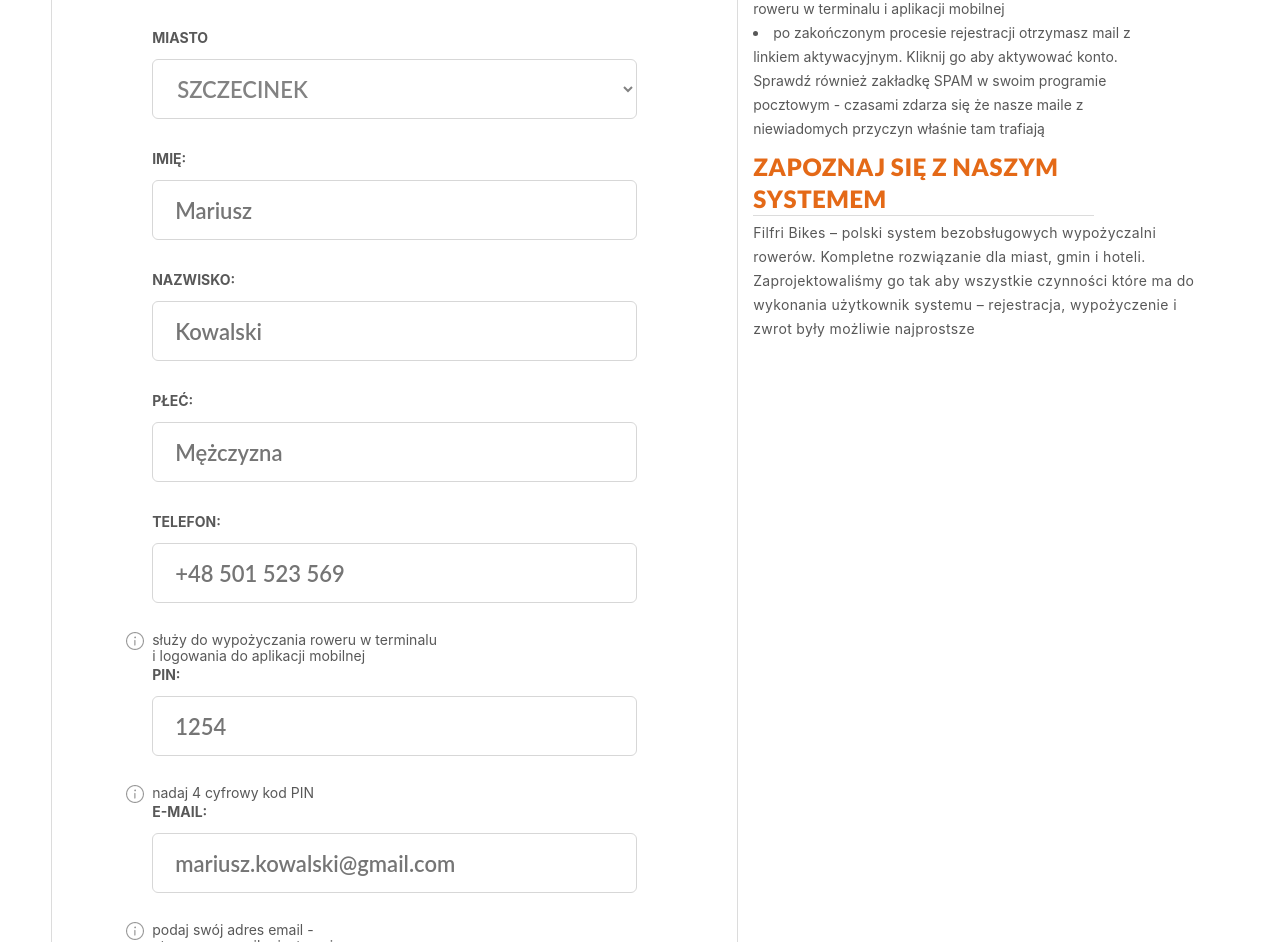
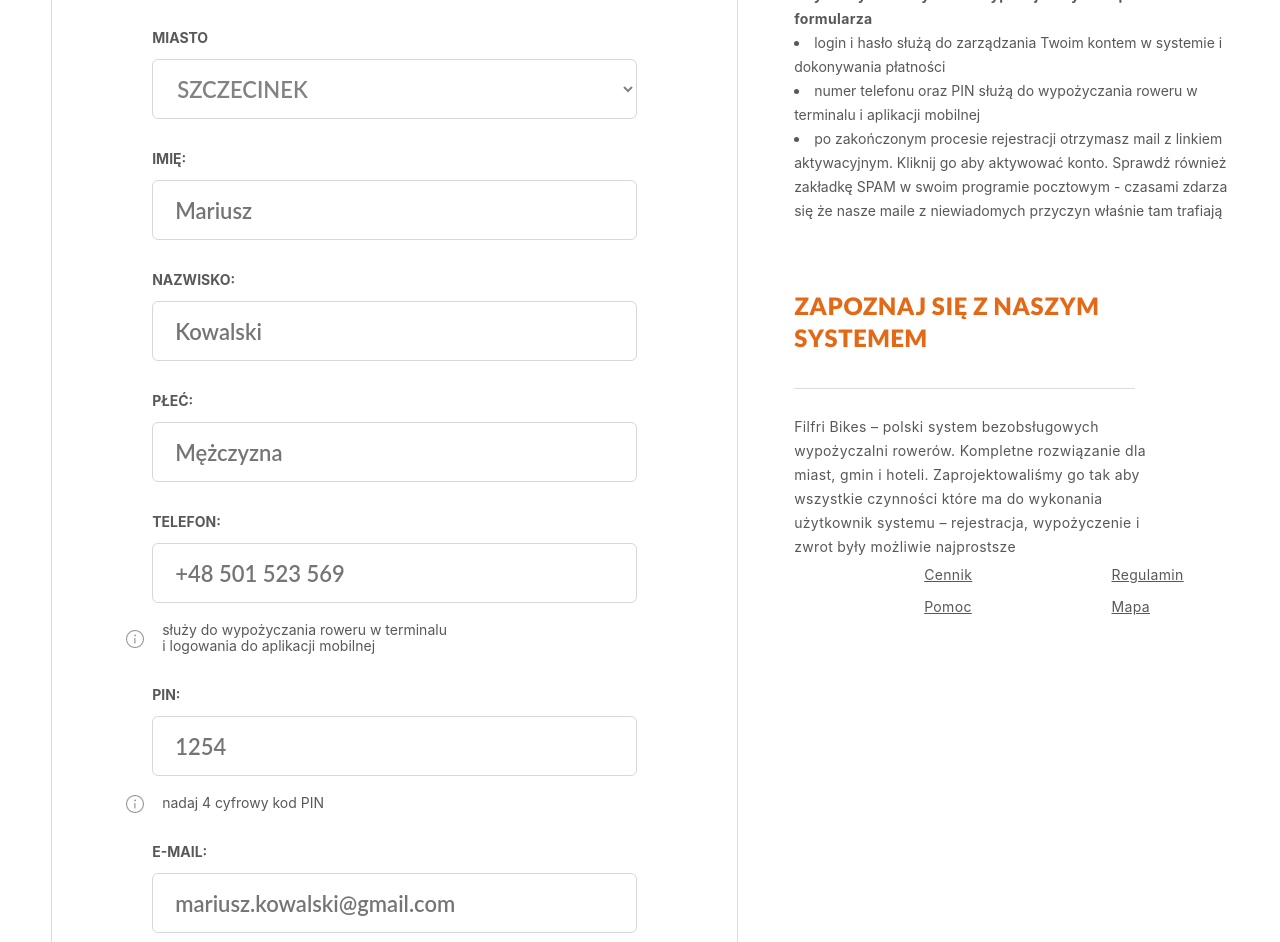
Before and after one commit to michu1234/bikes_rwd, a plain HTML site: page Register/index.html in a window 1280 px wide. Shown: the part 327-1269 px from the top of the page. Drawn offline with nearby package versions, Linux system fonts and the light colour scheme; a web font is replaced by a local one.

Commit message:
register mobile ready

```diff
--- a/Register/index.html
+++ b/Register/index.html
@@ -28,9 +28,15 @@
                         <span class="font--middle">+48</span> 86 222 34 88</p>
                 </div>
                 <div class="col-md-2 d-flex align-self-end justify-content-end">
-                    <a class="header__flag" href="#"><img src="../assets/img/pl.png" alt="polish language"></a>
-                    <a class="header__flag" href="#"><img src="../assets/img/en.png" alt="english language"></a>
-                    <a class="header__flag" href="#"><img src="../assets/img/no.png" alt="norwegian language"></a>
+                    <a class="header__flag" href="#">
+                        <img src="../assets/img/pl.png" alt="polish language">
+                    </a>
+                    <a class="header__flag" href="#">
+                        <img src="../assets/img/en.png" alt="english language">
+                    </a>
+                    <a class="header__flag" href="#">
+                        <img src="../assets/img/no.png" alt="norwegian language">
+                    </a>
                 </div>
 
             </div>
@@ -53,19 +59,23 @@
                             <input type="text" class="input--light" placeholder="Mężczyzna">
                             <label for="" class="label--dark">telefon:</label>
                             <input type="text" class="input--light" placeholder="+48 501 523 569">
-                                <p class="register-hint--p">służy do wypożyczania roweru w terminalu<br/> i logowania do aplikacji mobilnej</p>
+                            <p class="register-hint--p">służy do wypożyczania roweru w terminalu
+                                <br/> i logowania do aplikacji mobilnej</p>
                             <label for="" class="label--dark">pin:</label>
                             <input type="text" class="input--light" placeholder="1254">
                             <p class="register-hint--p">nadaj 4 cyfrowy kod PIN</p>
                             <label for="" class="label--dark">e-mail:</label>
                             <input type="text" class="input--light" placeholder="mariusz.kowalski@gmail.com">
-                                <p class="register-hint--p">podaj swój adres email -<br/> otrzymasz email rejestracyjny</p>
+                            <p class="register-hint--p">podaj swój adres email -
+                                <br/> otrzymasz email rejestracyjny</p>
                             <label for="" class="label--dark">login:</label>
                             <input type="text" class="input--light" placeholder="mariusz.kowalski">
-                                <p class="register-hint--p">służy do zarządzania Twoim kontem<br/> użytkownika na stronie filfri.eu</p>
+                            <p class="register-hint--p">służy do zarządzania Twoim kontem
+                                <br/> użytkownika na stronie filfri.eu</p>
                             <label for="" class="label--dark">hasło:</label>
                             <input type="text" class="input--light" placeholder="*************">
-                                <p class="register-hint--p">służy do logowania na Twoje konto<br/> użytkownika na stronie filfri.eu</p>
+                            <p class="register-hint--p">służy do logowania na Twoje konto
+                                <br/> użytkownika na stronie filfri.eu</p>
                             <label for="" class="label--dark">powtórz hasło:</label>
                             <input type="text" class="input--light" placeholder="*************">
                             <label for="" class="label--dark"></label>
@@ -76,10 +86,33 @@
                         <ul class="register__details-list">
                             <li>login i hasło służą do zarządzania Twoim kontem w systemie i dokonywania płatności</li>
                             <li>numer telefonu oraz PIN służą do wypożyczania roweru w terminalu i aplikacji mobilnej</li>
-                            <li>po zakończonym procesie rejestracji otrzymasz mail z linkiem aktywacyjnym. Kliknij go aby aktywować konto. Sprawdź również zakładkę SPAM w swoim programie pocztowym - czasami zdarza się że nasze maile z niewiadomych przyczyn właśnie tam trafiają</li>
+                            <li>po zakończonym procesie rejestracji otrzymasz mail z linkiem aktywacyjnym. Kliknij go aby aktywować
+                                konto. Sprawdź również zakładkę SPAM w swoim programie pocztowym - czasami zdarza się że
+                                nasze maile z niewiadomych przyczyn właśnie tam trafiają</li>
                         </ul>
                         <h2 class="register__details--h2">Zapoznaj się z naszym systemem </h2>
-                            <p class="register__details--p">Filfri Bikes – polski system bezobsługowych wypożyczalni rowerów. Kompletne rozwiązanie dla miast, gmin i hoteli. Zaprojektowaliśmy go tak aby wszystkie czynności które ma do wykonania użytkownik systemu – rejestracja, wypożyczenie i zwrot były możliwie najprostsze</p>
+                        <p class="register__details--p">Filfri Bikes – polski system bezobsługowych wypożyczalni rowerów. Kompletne rozwiązanie dla miast,
+                            gmin i hoteli. Zaprojektowaliśmy go tak aby wszystkie czynności które ma do wykonania użytkownik
+                            systemu – rejestracja, wypożyczenie i zwrot były możliwie najprostsze</p>
+                            <div class="d-flex justify-content-center">
+                                <ul class="info__list">
+                                    <li class="info__list-item">
+                                        <a href="#">Cennik</a>
+                                    </li>
+                                    <li class="info__list-item">
+                                        <a href="#">Pomoc</a>
+                                    </li>
+                                </ul>
+
+                                <ul class="info__list">
+                                    <li class="info__list-item">
+                                        <a href="#">Regulamin</a>
+                                    </li>
+                                    <li class="info__list-item">
+                                        <a href="#">Mapa</a>
+                                    </li>
+                                </ul>
+                            </div>
                     </div>
                 </div>
             </section>
--- a/assets/scss/style.scss
+++ b/assets/scss/style.scss
@@ -176,6 +176,10 @@ main {
     margin-bottom: 33px;
 }
 
+.register__details {
+    padding: 82px 0 0 56px;
+}
+
 footer {
     padding: 61px 0 99px 0;
     @extend %relative;
@@ -313,13 +317,13 @@ footer::after {
 }
 
 .register__details-list {
-    max-width: 382px;
     width: 100%;
     list-style: initial;
     list-style-position: inside;
     font-size: 1.4rem;
     font-weight: 400;
     line-height: 24px;
+    margin-bottom: 67px;
 }
 
 .row {
@@ -442,6 +446,8 @@ footer::after {
     line-height: 32px;
     text-transform: uppercase;
     letter-spacing: 0.6px;
+    padding-bottom: 34px;
+    margin-bottom: 26px;
 }
 
 .terms--h2 {
@@ -532,16 +538,8 @@ letter-spacing: 0.6px;
     line-height: 16px;
     font-size: 1.4rem;
     @extend %relative;
-}
-
-.register__details--p {
-    line-height: 24px;
-    font-size: 1.4rem;
-    letter-spacing: 0.35px;
-}
-
-.register__details--p:first-child {
-    font-weight: 700;
+    padding: 0 0 30px 10px;
+    margin-top: -10px;
 }
 
 .register-hint--p::before {
@@ -551,8 +549,24 @@ letter-spacing: 0.6px;
     height: 18px;
     display: block;
     @extend %absolute;
+    top: 8px;
+    left: -26px;
+}
+
+.register-hint--p:nth-of-type(2)::before{
     top: 0;
-    left: -26px;
+}
+
+.register__details--p {
+    line-height: 24px;
+    font-size: 1.4rem;
+    letter-spacing: 0.35px;
+    max-width: 384px;
+    width: 100%;
+}
+
+.register__details--p:first-child {
+    font-weight: 700;
 }
 
 .footer--p {
```
Also changed, not shown: assets/css/style.css, assets/css/style.min.css. Lines whose indentation alone changed are shown as unchanged.
